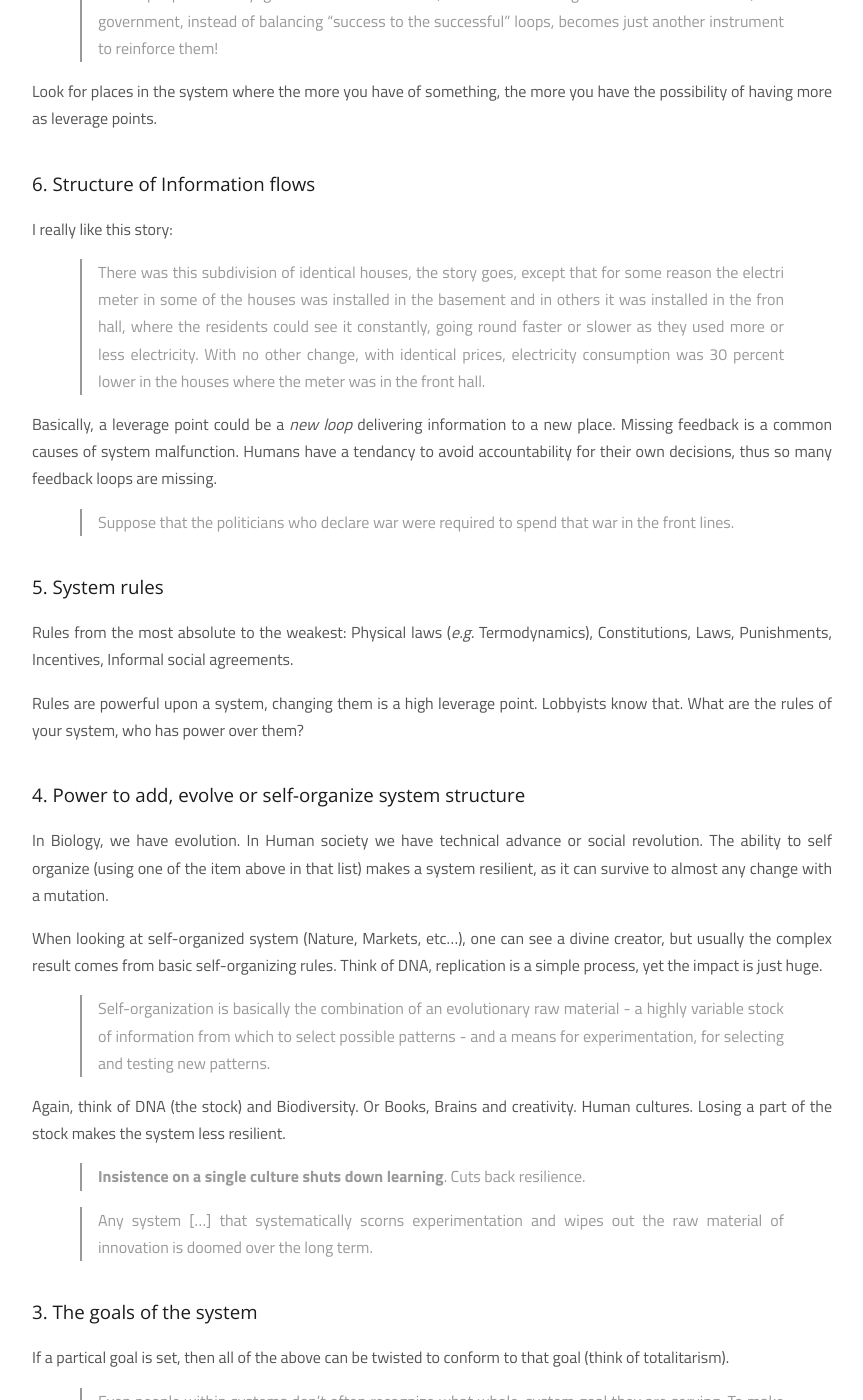
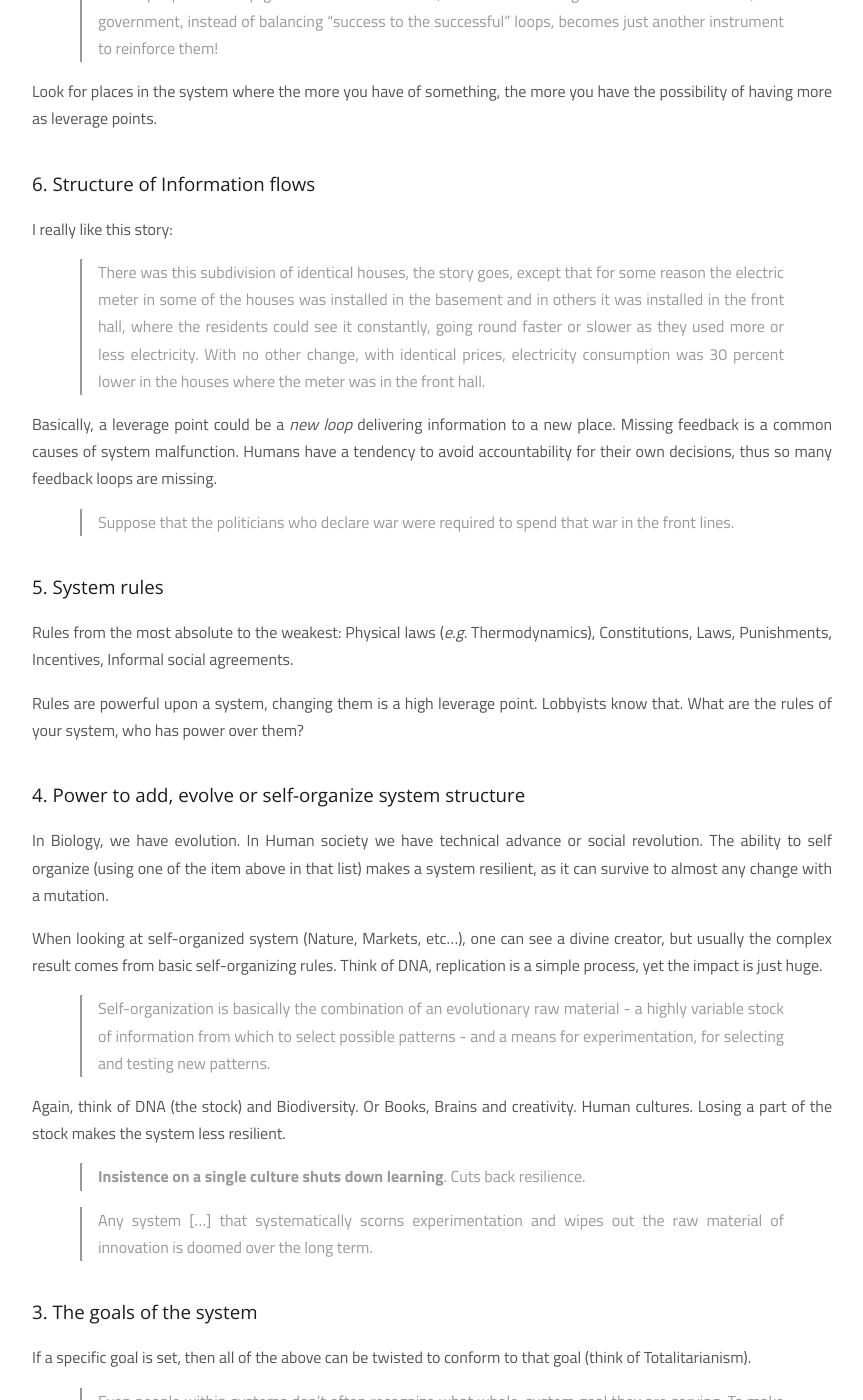
Before and after one commit to ssaunier/ssaunier.github.io, a Jekyll site: the page built from _posts/2013-10-05-leverage-points.markdown, in a window 1280 px wide and 1400 px high, scrolled down 3582 px. Shown: the whole window, without its empty margins (208-1071 px from the left). Built offline with Jekyll 4.4.1, drawn with Linux system fonts in a browser that asks for light colours; some of the changed text lies outside the part shown.

Commit message:
Spelling mistakes

```diff
--- a/_posts/2013-10-05-leverage-points.markdown
+++ b/_posts/2013-10-05-leverage-points.markdown
@@ -121,15 +121,15 @@ Look for places in the system where the more you have of something, the more you
 
 I really like this story:
 
-> There was this subdivision of identical houses, the story goes, except that for some reason the electri meter in some of the houses was installed in the basement and in others it was installed in the fron hall, where the residents could see it constantly, going round faster or slower as they used more or less electricity. With no other change, with identical prices, electricity consumption was 30 percent lower in the houses where the meter was in the front hall.
+> There was this subdivision of identical houses, the story goes, except that for some reason the electric meter in some of the houses was installed in the basement and in others it was installed in the front hall, where the residents could see it constantly, going round faster or slower as they used more or less electricity. With no other change, with identical prices, electricity consumption was 30 percent lower in the houses where the meter was in the front hall.
 
-Basically, a leverage point could be a *new loop* delivering information to a new place. Missing feedback is a common causes of system malfunction. Humans have a tendancy to avoid accountability for their own decisions, thus so many feedback loops are missing.
+Basically, a leverage point could be a *new loop* delivering information to a new place. Missing feedback is a common causes of system malfunction. Humans have a tendency to avoid accountability for their own decisions, thus so many feedback loops are missing.
 
 > Suppose that the politicians who declare war were required to spend that war in the front lines.
 
 ### 5. System rules
 
-Rules from the most absolute to the weakest: Physical laws (*e.g.* Termodynamics), Constitutions, Laws, Punishments, Incentives, Informal social agreements.
+Rules from the most absolute to the weakest: Physical laws (*e.g.* Thermodynamics), Constitutions, Laws, Punishments, Incentives, Informal social agreements.
 
 Rules are powerful upon a system, changing them is a high leverage point. Lobbyists know that. What are the rules of your system, who has power over them?
 
@@ -149,7 +149,7 @@ Again, think of DNA (the stock) and Biodiversity. Or Books, Brains and creativit
 
 ### 3. The goals of the system
 
-If a partical goal is set, then all of the above can be twisted to conform to that goal (think of totalitarism).
+If a specific goal is set, then all of the above can be twisted to conform to that goal (think of Totalitarianism).
 
 > Even people within systems don't often recognize what whole-system goal they are serving. To make profits, most corporations would say, but that's just a rule, a necessary condition to stay in the game. What is the *point* of the game?
 
```
Also changed, not shown: other parts of _posts/2013-10-05-leverage-points.markdown (+3 -3 lines).
